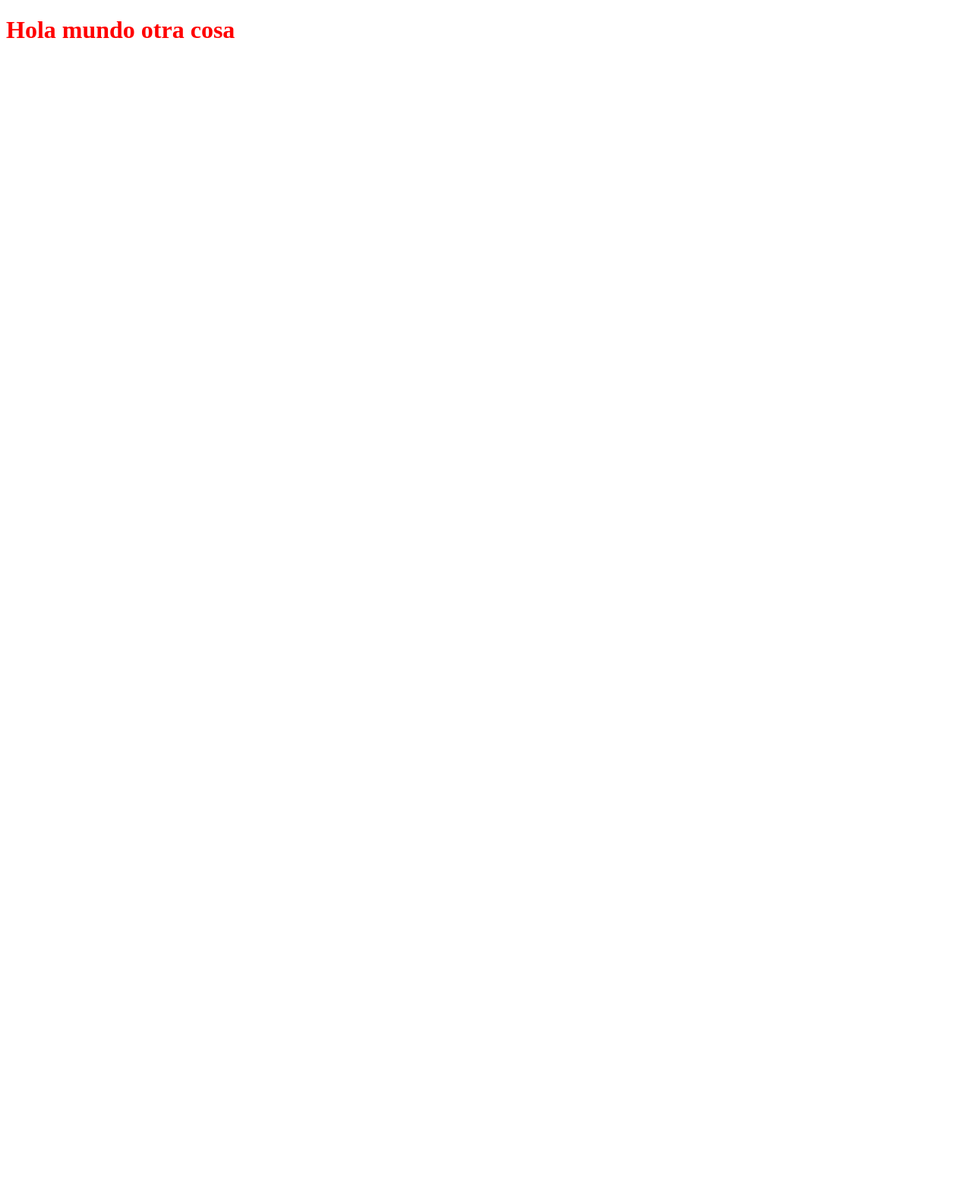
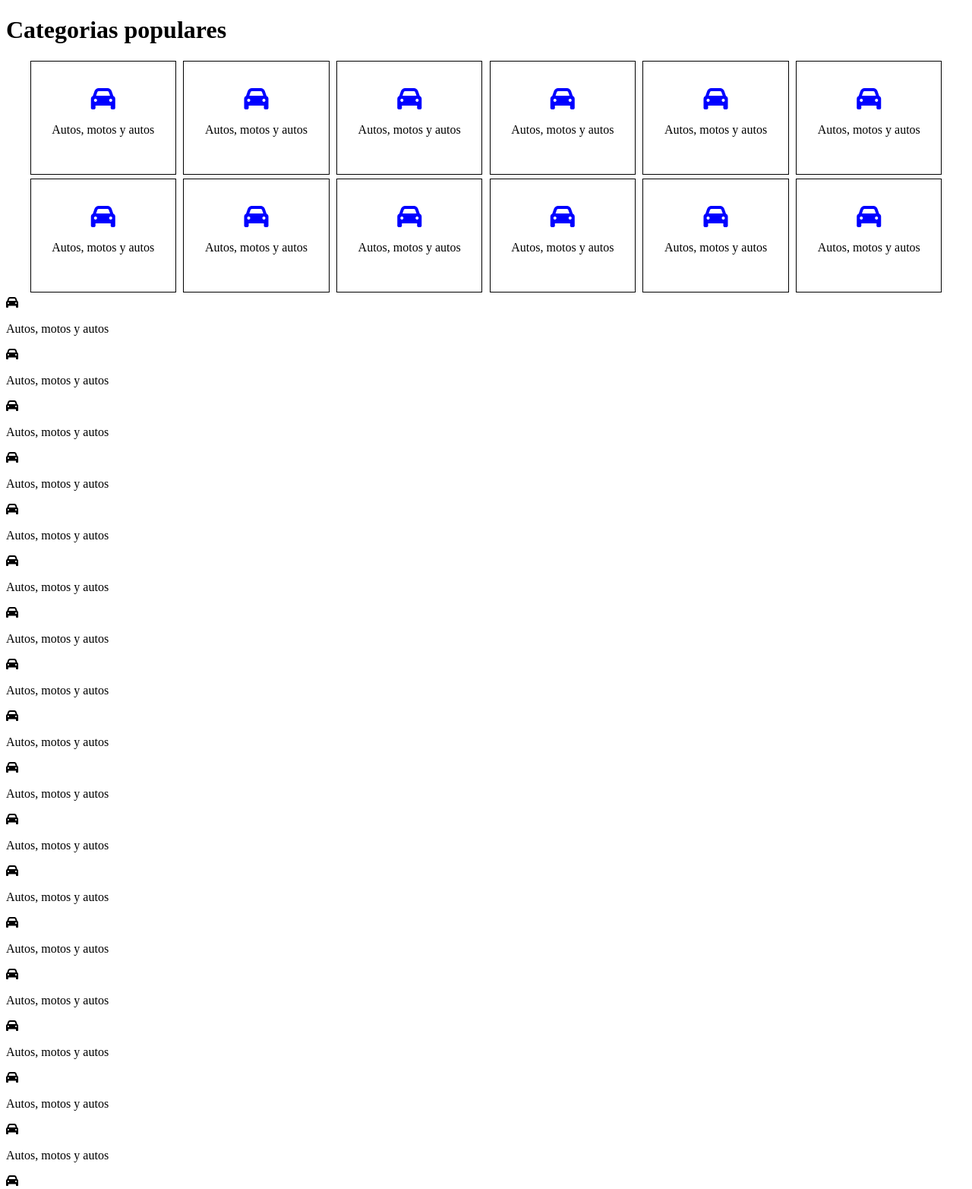
Before and after one commit to agonzalez32/AprendiendoUsarGit, a plain HTML site: page index.html in a window 1280 px wide. Shown: the top 1565 px of the page at 76% size. Before the commit the page ends 800 px from the top, so only its background shows below. Drawn offline with Linux system fonts and the light colour scheme.

Commit message:
Add files via upload
Se suben actualizacion de los archivos

```diff
--- a/estilos.css
+++ b/estilos.css
@@ -1,3 +1,46 @@
-h1 {
-    color: red;
+/* apply a natural box layout model to all elements, but allowing components to change */
+html {
+    box-sizing: border-box;
+  }
+  *, *:before, *:after {
+    box-sizing: inherit;
+  }
+
+  .contenedor-flex {
+    display: flex;
+    flex-wrap: wrap;
+    width: 95%;
+    margin: 0 auto;
+    justify-content: space-between;
+
 }
+
+.contenedor-flex .carta {
+    border: 1px solid black;
+    flex-basis: calc(16.43% - 5px);
+    margin-bottom: 5px;
+    text-align: center;
+    height: 150px;
+    padding: 0 10px;
+    display: flex;
+    flex-direction: column;
+    justify-content: center;
+    transition: all 0.5s ease-out;
+}
+
+.contenedor-flex .carta i {
+    color: blue;
+    font-size: 32px;
+    transition: all 0.5s ease-out;
+}
+
+.contenedor-flex .carta:hover i {
+    color: darkorange;
+}
+
+.contenedor-flex .carta:hover {
+    background-color: aqua;
+}
+.contenedor-grid {
+
+}
--- a/index.html
+++ b/index.html
@@ -3,12 +3,199 @@
 <head>
     <meta charset="UTF-8">
     <meta http-equiv="X-UA-Compatible" content="IE=edge">
-    <meta name="viewport" content="width=<device-width>, initial-scale=1.0">
+    <meta name="viewport" content="width=device-width, initial-scale=1.0">
     <link rel="stylesheet" href="estilos.css">
     <title>Document</title>
 </head>
 <body>
-    <h1>Hola mundo otra cosa</h1>
-    <script src="app.js"></script>
+    <h1>Categorias populares</h1>
+    <main class="contenedor-flex">
+        <div class="carta">
+            <i class="fas fa-car"></i>
+            <p>
+                Autos, motos y autos
+            </p>
+        </div>
+        <div class="carta">
+            <i class="fas fa-car"></i>
+            <p>
+                Autos, motos y autos
+            </p>
+        </div>
+        <div class="carta">
+            <i class="fas fa-car"></i>
+            <p>
+                Autos, motos y autos
+            </p>
+        </div>
+        <div class="carta">
+            <i class="fas fa-car"></i>
+            <p>
+                Autos, motos y autos
+            </p>
+        </div>
+        <div class="carta">
+            <i class="fas fa-car"></i>
+            <p>
+                Autos, motos y autos
+            </p>
+        </div>
+        <div class="carta">
+            <i class="fas fa-car"></i>
+            <p>
+                Autos, motos y autos
+            </p>
+        </div>
+        <div class="carta">
+            <i class="fas fa-car"></i>
+            <p>
+                Autos, motos y autos
+            </p>
+        </div>
+
+        <div class="carta">
+            <i class="fas fa-car"></i>
+            <p>
+                Autos, motos y autos
+            </p>
+        </div>
+        <div class="carta">
+            <i class="fas fa-car"></i>
+            <p>
+                Autos, motos y autos
+            </p>
+        </div>
+        <div class="carta">
+            <i class="fas fa-car"></i>
+            <p>
+                Autos, motos y autos
+            </p>
+        </div>
+        <div class="carta">
+            <i class="fas fa-car"></i>
+            <p>
+                Autos, motos y autos
+            </p>
+        </div>
+        <div class="carta">
+            <i class="fas fa-car"></i>
+            <p>
+                Autos, motos y autos
+            </p>
+        </div>
+    </main>
+
+    <main class="contenedor-grid">
+        <div class="carta">
+            <i class="fas fa-car"></i>
+            <p>
+                Autos, motos y autos
+            </p>
+        </div>
+        <div class="carta">
+            <i class="fas fa-car"></i>
+            <p>
+                Autos, motos y autos
+            </p>
+        </div>
+        <div class="carta">
+            <i class="fas fa-car"></i>
+            <p>
+                Autos, motos y autos
+            </p>
+        </div>
+        <div class="carta">
+            <i class="fas fa-car"></i>
+            <p>
+                Autos, motos y autos
+            </p>
+        </div>
+        <div class="carta">
+            <i class="fas fa-car"></i>
+            <p>
+                Autos, motos y autos
+            </p>
+        </div>
+        <div class="carta">
+            <i class="fas fa-car"></i>
+            <p>
+                Autos, motos y autos
+            </p>
+        </div>
+        <div class="carta">
+            <i class="fas fa-car"></i>
+            <p>
+                Autos, motos y autos
+            </p>
+        </div>
+        <div class="carta">
+            <i class="fas fa-car"></i>
+            <p>
+                Autos, motos y autos
+            </p>
+        </div>
+        <div class="carta">
+            <i class="fas fa-car"></i>
+            <p>
+                Autos, motos y autos
+            </p>
+        </div>
+        <div class="carta">
+            <i class="fas fa-car"></i>
+            <p>
+                Autos, motos y autos
+            </p>
+        </div>
+        <div class="carta">
+            <i class="fas fa-car"></i>
+            <p>
+                Autos, motos y autos
+            </p>
+        </div>
+        <div class="carta">
+            <i class="fas fa-car"></i>
+            <p>
+                Autos, motos y autos
+            </p>
+        </div>
+        <div class="carta">
+            <i class="fas fa-car"></i>
+            <p>
+                Autos, motos y autos
+            </p>
+        </div>
+
+        <div class="carta">
+            <i class="fas fa-car"></i>
+            <p>
+                Autos, motos y autos
+            </p>
+        </div>
+        <div class="carta">
+            <i class="fas fa-car"></i>
+            <p>
+                Autos, motos y autos
+            </p>
+        </div>
+        <div class="carta">
+            <i class="fas fa-car"></i>
+            <p>
+                Autos, motos y autos
+            </p>
+        </div>
+        <div class="carta">
+            <i class="fas fa-car"></i>
+            <p>
+                Autos, motos y autos
+            </p>
+        </div>
+        <div class="carta">
+            <i class="fas fa-car"></i>
+            <p>
+                Autos, motos y autos
+            </p>
+        </div>
+    </main>
+    <script src="https://kit.fontawesome.com/793c7a353d.js" crossorigin="anonymous"></script>
 </body>
 </html>
```
